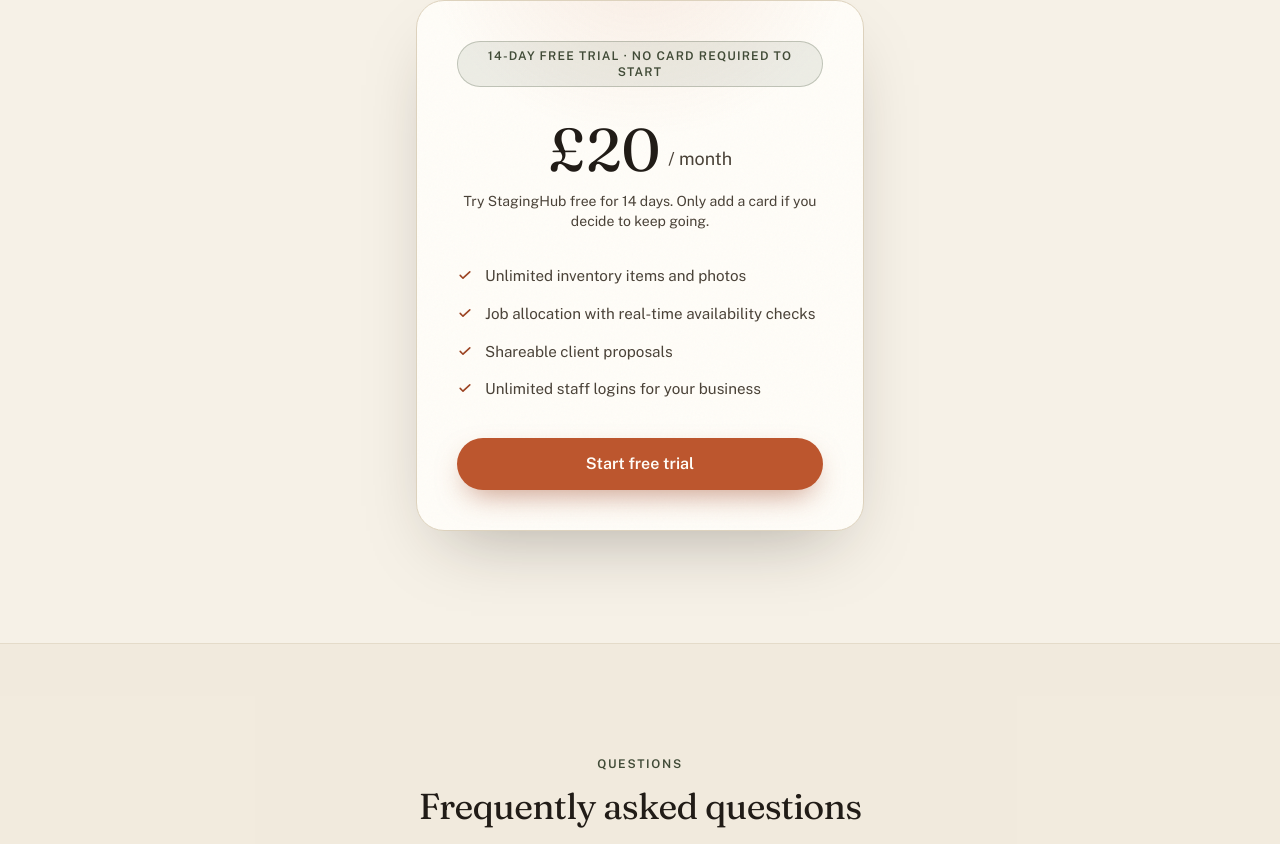
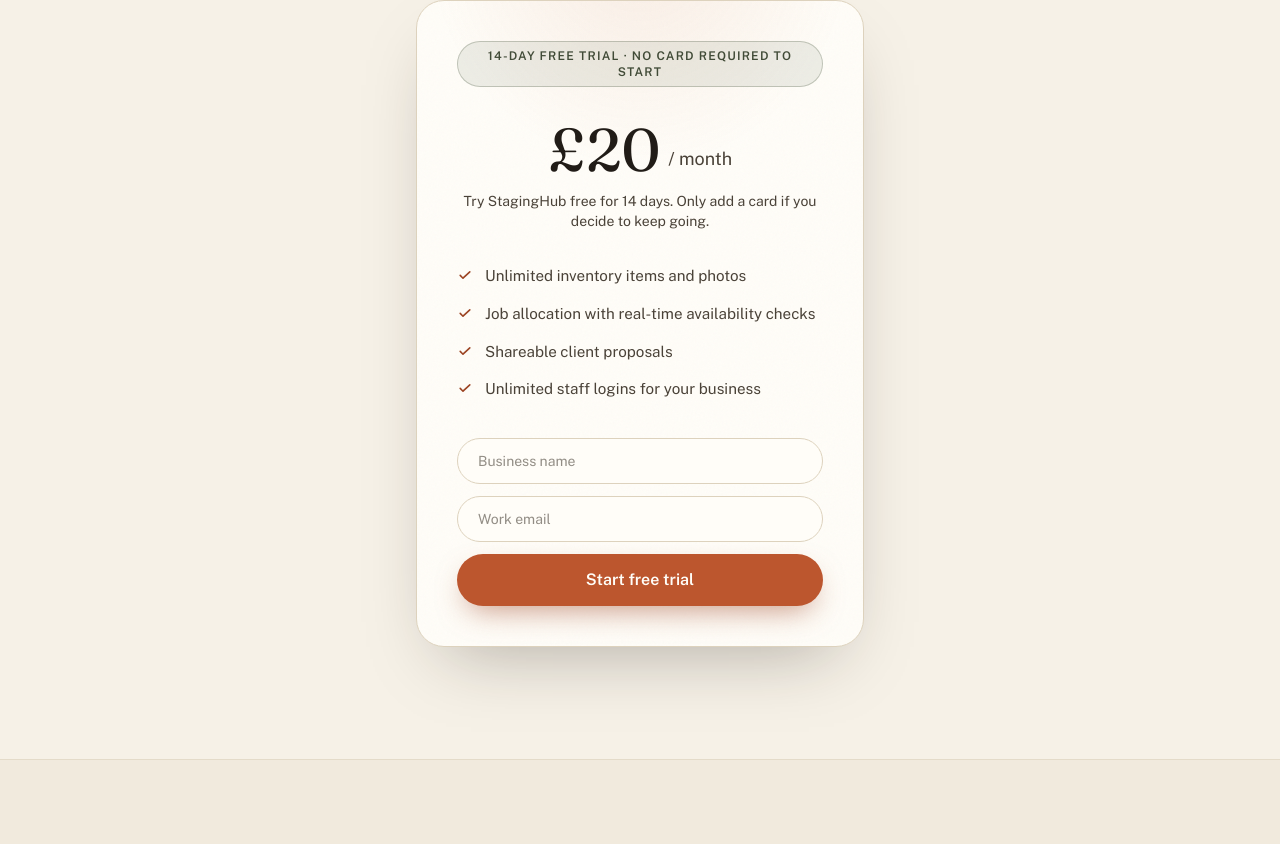
Before and after one commit to vad-cmyk/saas-marketing-site, a Next.js app: page / in a window 1280 px wide. Shown: the part 1845-2689 px from the top of the page. Built offline with nearby package versions, Linux system fonts and the light colour scheme.

Commit message:
Add checkout API route, wire up landing page signup

```diff
--- /dev/null
+++ b/app/api/checkout/route.ts
@@ -0,0 +1,41 @@
+// app/api/checkout/route.ts
+import { NextRequest, NextResponse } from 'next/server';
+import { stripe, STAGINGHUB_PRICE_ID } from '@/lib/stripe';
+
+export async function POST(request: NextRequest) {
+  const { email, businessName } = await request.json();
+
+  if (!email || !businessName) {
+    return NextResponse.json(
+      { error: 'email and businessName are required' },
+      { status: 400 },
+    );
+  }
+
+  const origin = request.headers.get('origin') ?? '';
+
+  const session = await stripe.checkout.sessions.create({
+    mode: 'subscription',
+    line_items: [{ price: STAGINGHUB_PRICE_ID, quantity: 1 }],
+    customer_email: email,
+    payment_method_collection: 'if_required',
+    subscription_data: {
+      trial_period_days: 14,
+      trial_settings: {
+        end_behavior: { missing_payment_method: 'cancel' },
+      },
+      metadata: { business_name: businessName },
+    },
+    success_url: `${origin}/welcome?session_id={CHECKOUT_SESSION_ID}`,
+    cancel_url: `${origin}/`,
+  });
+
+  if (!session.url) {
+    return NextResponse.json(
+      { error: 'Stripe did not return a checkout URL' },
+      { status: 502 },
+    );
+  }
+
+  return NextResponse.json({ url: session.url });
+}
--- a/components/Pricing.tsx
+++ b/components/Pricing.tsx
@@ -1,4 +1,5 @@
 import Reveal from "./Reveal";
+import SignupForm from "./SignupForm";
 
 const included = [
   "Unlimited inventory items and photos",
@@ -64,13 +65,7 @@
                 ))}
               </ul>
 
-              <a
-                href="#"
-                aria-disabled="true"
-                className="mt-9 block w-full rounded-full bg-clay px-7 py-3.5 text-base font-semibold text-paper shadow-[0_12px_30px_-10px_rgba(156,68,35,0.6)] transition-[transform,background-color,box-shadow] duration-300 ease-out hover:-translate-y-0.5 hover:bg-clay-deep hover:shadow-[0_18px_36px_-10px_rgba(156,68,35,0.7)] active:translate-y-0"
-              >
-                Start free trial
-              </a>
+              <SignupForm />
             </div>
           </div>
         </Reveal>
--- /dev/null
+++ b/components/SignupForm.tsx
@@ -0,0 +1,97 @@
+"use client";
+
+import { useState, type FormEvent } from "react";
+
+type Status = "idle" | "submitting" | "error";
+
+export default function SignupForm() {
+  const [businessName, setBusinessName] = useState("");
+  const [email, setEmail] = useState("");
+  const [status, setStatus] = useState<Status>("idle");
+  const [error, setError] = useState<string | null>(null);
+
+  async function handleSubmit(event: FormEvent<HTMLFormElement>) {
+    event.preventDefault();
+    setStatus("submitting");
+    setError(null);
+
+    try {
+      const response = await fetch("/api/checkout", {
+        method: "POST",
+        headers: { "Content-Type": "application/json" },
+        body: JSON.stringify({ email, businessName }),
+      });
+
+      const data = await response.json();
+
+      if (!response.ok || !data.url) {
+        throw new Error(
+          data.error ?? "Something went wrong starting your trial. Please try again.",
+        );
+      }
+
+      window.location.href = data.url;
+    } catch (err) {
+      setStatus("error");
+      setError(
+        err instanceof Error
+          ? err.message
+          : "Something went wrong starting your trial. Please try again.",
+      );
+    }
+  }
+
+  const isSubmitting = status === "submitting";
+
+  return (
+    <form onSubmit={handleSubmit} className="mt-9 space-y-3 text-left" noValidate>
+      <div>
+        <label htmlFor="businessName" className="sr-only">
+          Business name
+        </label>
+        <input
+          id="businessName"
+          type="text"
+          required
+          autoComplete="organization"
+          placeholder="Business name"
+          value={businessName}
+          onChange={(event) => setBusinessName(event.target.value)}
+          disabled={isSubmitting}
+          className="w-full rounded-full border border-line bg-paper px-5 py-3 text-sm text-ink placeholder:text-ink-soft/60 transition-[border-color,box-shadow] duration-300 ease-out focus-visible:border-clay disabled:opacity-60"
+        />
+      </div>
+
+      <div>
+        <label htmlFor="email" className="sr-only">
+          Work email
+        </label>
+        <input
+          id="email"
+          type="email"
+          required
+          autoComplete="email"
+          placeholder="Work email"
+          value={email}
+          onChange={(event) => setEmail(event.target.value)}
+          disabled={isSubmitting}
+          className="w-full rounded-full border border-line bg-paper px-5 py-3 text-sm text-ink placeholder:text-ink-soft/60 transition-[border-color,box-shadow] duration-300 ease-out focus-visible:border-clay disabled:opacity-60"
+        />
+      </div>
+
+      <button
+        type="submit"
+        disabled={isSubmitting}
+        className="mt-3 block w-full rounded-full bg-clay px-7 py-3.5 text-base font-semibold text-paper shadow-[0_12px_30px_-10px_rgba(156,68,35,0.6)] transition-[transform,background-color,box-shadow,opacity] duration-300 ease-out hover:-translate-y-0.5 hover:bg-clay-deep hover:shadow-[0_18px_36px_-10px_rgba(156,68,35,0.7)] active:translate-y-0 disabled:pointer-events-none disabled:opacity-70"
+      >
+        {isSubmitting ? "Starting your trial…" : "Start free trial"}
+      </button>
+
+      {error && (
+        <p role="alert" className="pt-1 text-center text-sm text-clay-deep">
+          {error}
+        </p>
+      )}
+    </form>
+  );
+}
```
